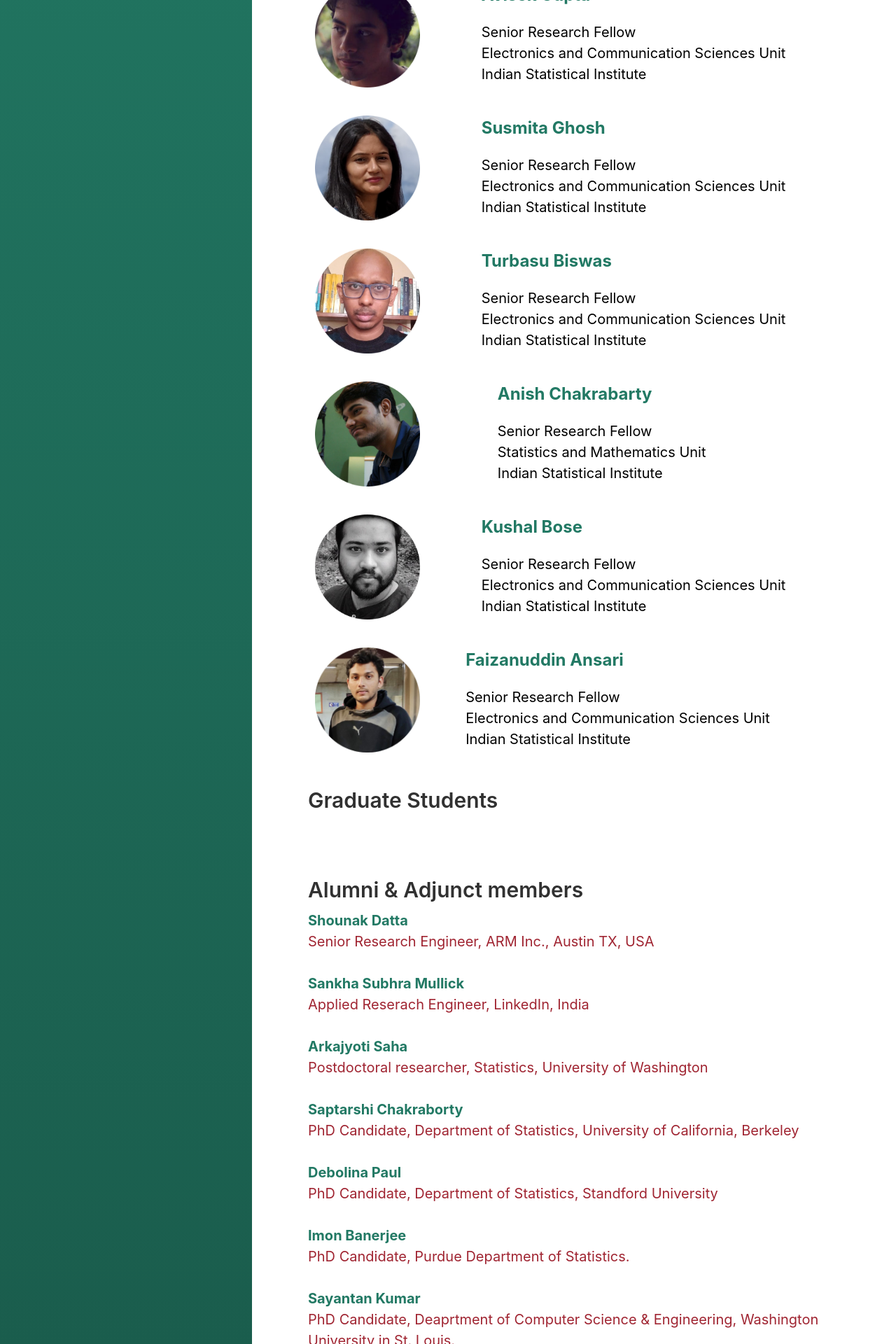
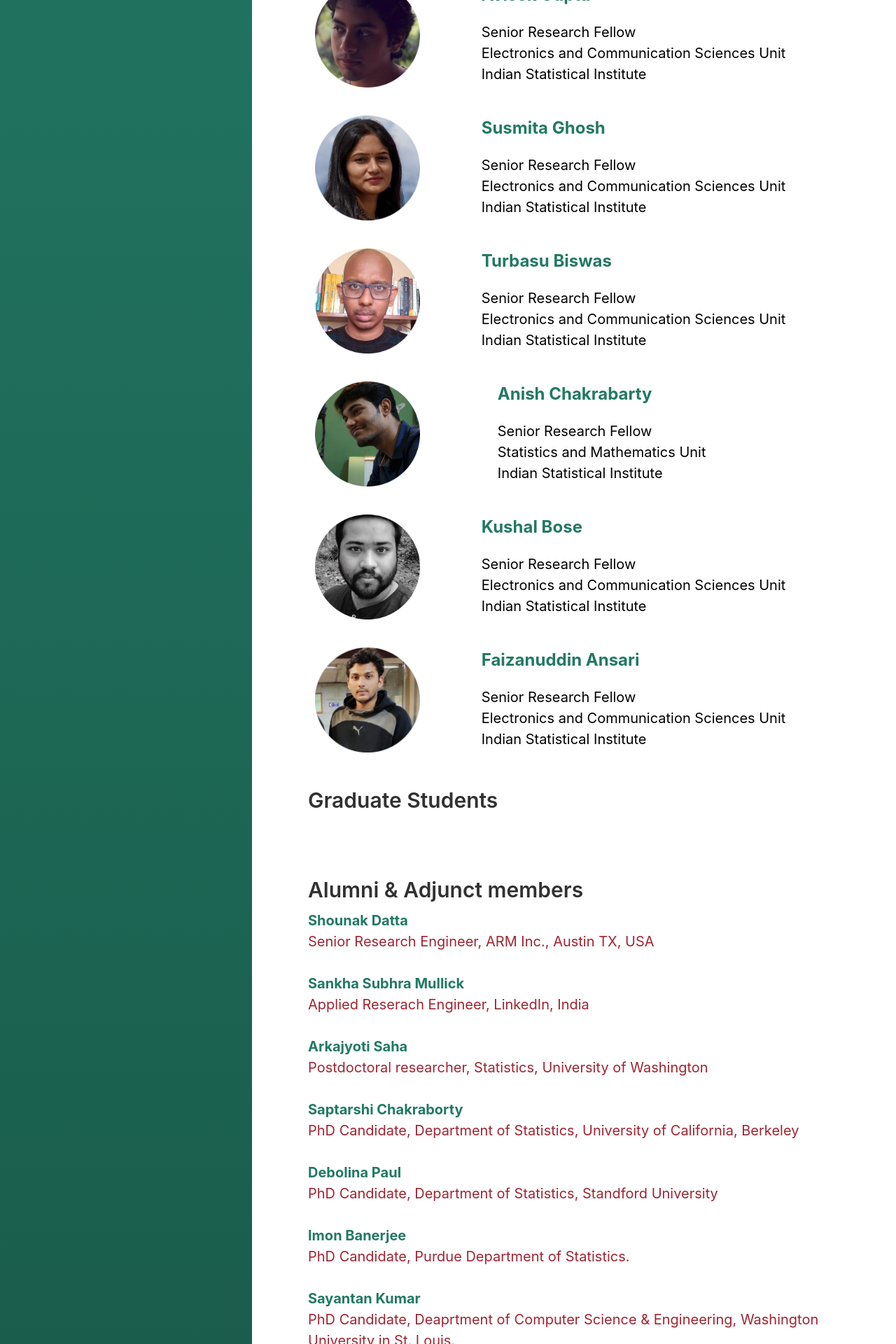
Before and after one commit to mlrgisi/mlrgisi.github.io, a Jekyll site: the page built from index.html, in a window 1280 px wide. Shown: the part 3080-5000 px from the top of the page at 70% size. Built offline with Jekyll 4.4.1, drawn with Linux system fonts in a browser that asks for light colours; the list of posts is cut into pages by our own code; a style sheet for code colours, icons or effects is not loaded.

Commit message:
Update index.html

```diff
--- a/index.html
+++ b/index.html
@@ -219,7 +219,7 @@ field of Computer Vision.
     <div style="flex-grow: 1">
         <img src="fa.png" style="float:center;" width=150px>
     </div>
-    <div style="flex-grow: 2">
+    <div style="flex-grow: 1">
         <a href="">
             <p style="font-size:120%; font-weight:bold;">Faizanuddin Ansari </p>
         </a>
```
